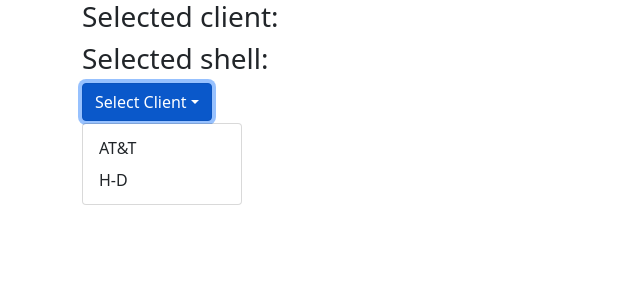
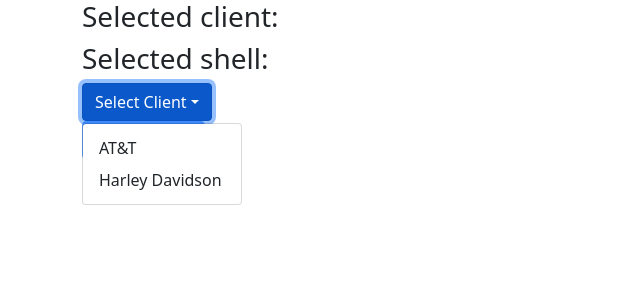
Before and after one commit to DW579/mod_stitcher, a React (Create React App) app: page / in a window 1280 px wide. Both pictures are taken after a click on the button "Select Client". Shown: the top 300 px of the page, without its empty margins (0-640 px from the left). Built offline with nearby package versions, Linux system fonts and the light colour scheme.

Commit message:
Implemented shell dropdown

```diff
--- a/src/App.js
+++ b/src/App.js
@@ -4,26 +4,38 @@
 
 class App extends Component {
     state = {
+        client_selected: "ATT",
         client: "",
         shell: "",
         disableClient: false,
-        disableShell: false,
+        disableShell: true,
         data: {
             ATT: {
-                name: "AT&T"
+                name: "AT&T",
+                shells: ["CLM", "CrossSell_Template", "DirectTVStream"]
             },
             HD: {
-                name: "Harly Davidson"
+                name: "Harley Davidson",
+                shells: ["eComm", "Insurance", "Museum_Rublings", "New_Brand", "Visa", "PanAm"]
             }
         }
     }
 
-    handleClient = (client) => {
-        const client_name = this.state.data[client].name;
+    handleClient = (client_selected) => {
+        const client_name = this.state.data[client_selected].name;
 
         this.setState(() => ({
             client: client_name,
-            disableClient: true
+            client_selected,
+            disableClient: true,
+            disableShell: false
+        }));
+    }
+
+    handleShell = (shell) => {
+        this.setState(() => ({
+            shell,
+            disableShell: true
         }));
     }
 
@@ -48,8 +60,20 @@
                                     AT&T
                                 </Dropdown.Item>
                                 <Dropdown.Item onClick={() => this.handleClient("HD")}>
-                                    H-D
+                                    Harley Davidson
                                 </Dropdown.Item>
+                            </DropdownButton>
+
+                            <DropdownButton
+                                id="dropdown-basic-button"
+                                title="Select Shell"
+                                disabled={this.state.disableShell}
+                            >
+                                {this.state.data[this.state.client_selected].shells.map((shell) => {
+                                    return <Dropdown.Item onClick={() => this.handleShell(shell)} key={shell}>
+                                        {shell}
+                                    </Dropdown.Item>
+                                })}
                             </DropdownButton>
                         </Col>
                     </Row>
```
